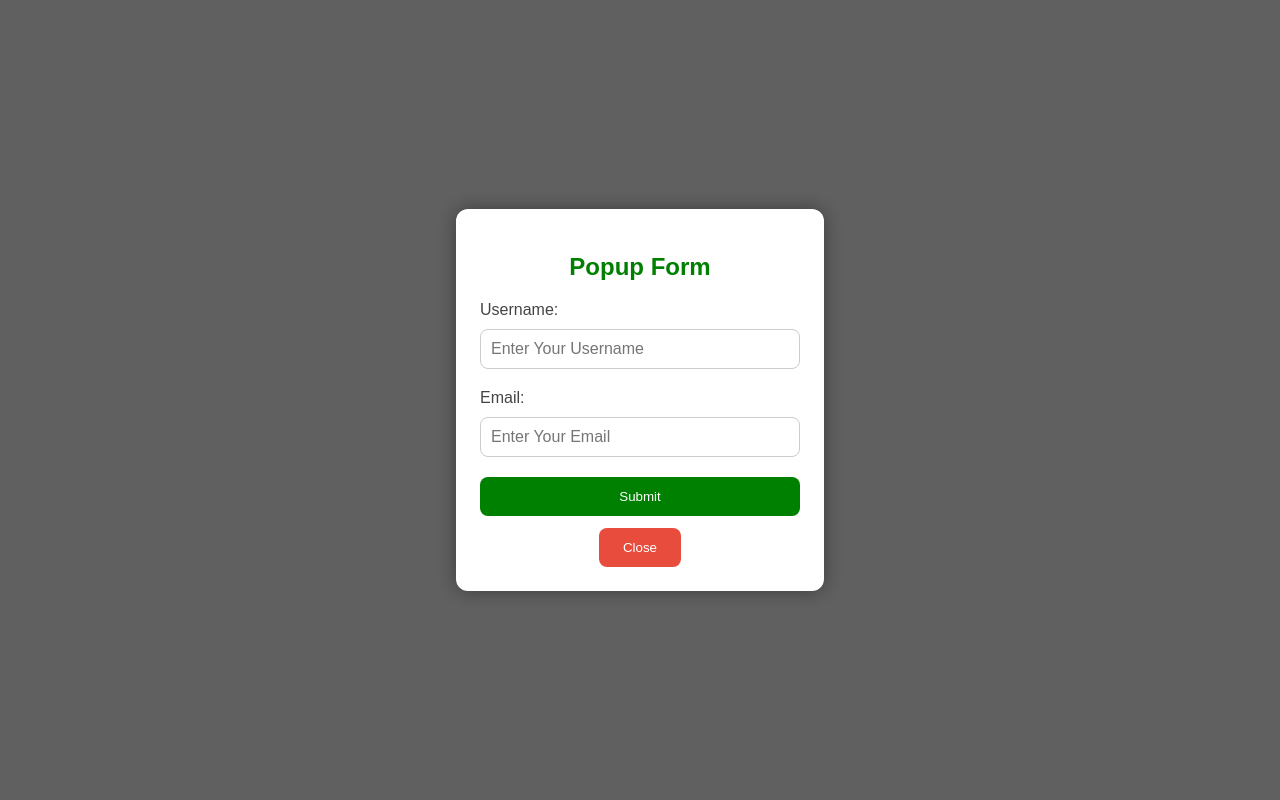
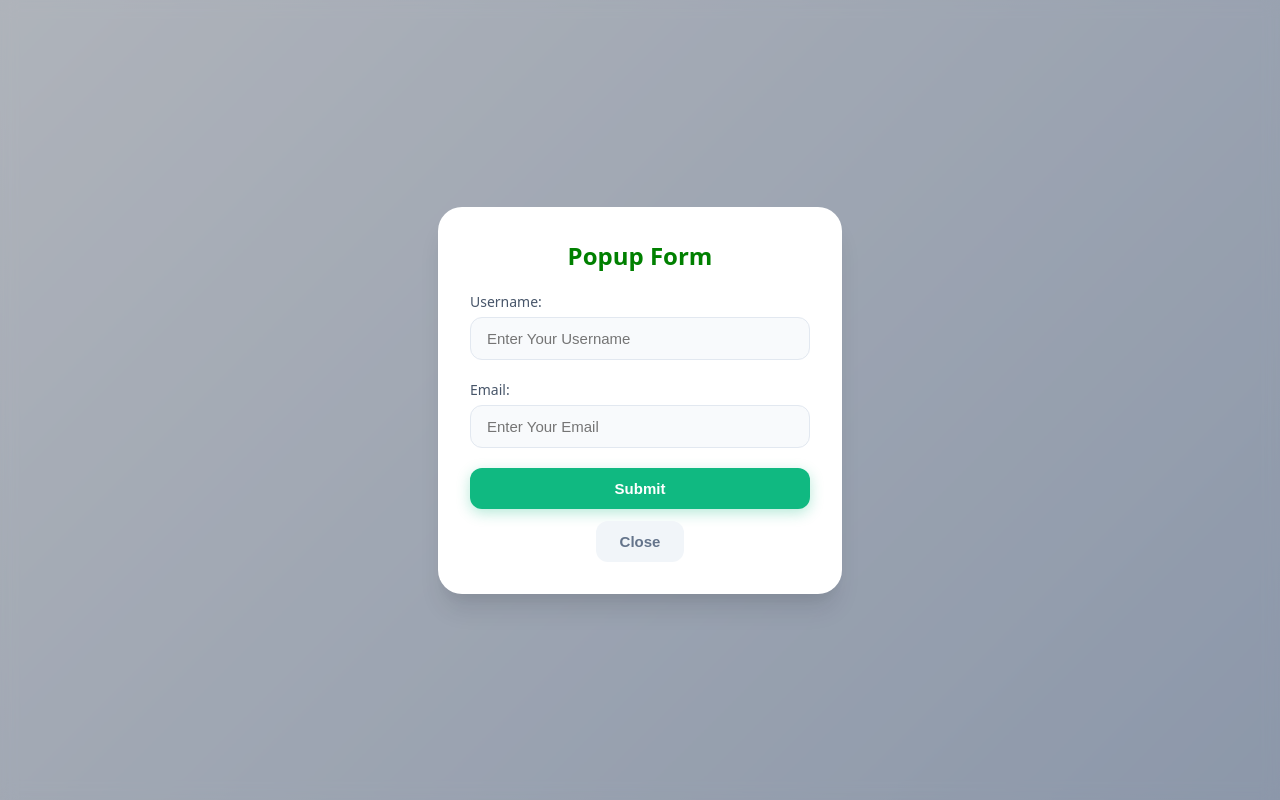
Before and after one commit to arifsatriya/kkppljs2, a plain HTML site: page index.html in a window 1280 px wide. Both pictures are taken after a click on the button "Open Popup Form". Drawn offline with Linux system fonts and the light colour scheme.

Commit message:
Update index.html

```diff
--- a/index.html
+++ b/index.html
@@ -7,8 +7,7 @@
           "width=device-width, initial-scale=1.0">
     <title>Popup Form</title>
     <style>
-
-/* Pengaturan halaman */
+  /* Pengaturan halaman dengan background gradasi modern */
 body {
   margin: 0;
   padding: 0;
@@ -16,44 +15,55 @@ body {
   display: flex;
   justify-content: center;
   align-items: center;
-    font-family: Arial, sans-serif;
-    background: #f0f0f0;
+  font-family: system-ui, -apple-system, BlinkMacSystemFont, 'Segoe UI', Roboto, Oxygen, Ubuntu, Cantarell, sans-serif;
+  background: linear-gradient(135deg, #f5f7fa 0%, #c3cfe2 100%);
+  color: #2d3748;
 }
 
-/* Tombol */
+/* Base Tombol dengan efek klik yang tactile */
 button {
   padding: 12px 24px;
   border: none;
-    border-radius: 8px;
-    color: white;
+  border-radius: 12px;
+  font-weight: 600;
+  font-size: 15px;
   cursor: pointer;
-    transition: 0.3s;
+  transition: all 0.25s cubic-bezier(0.4, 0, 0.2, 1);
 }
 
-.btn-open-popup,
-.btn-submit {
-    background: green;
+button:active {
+  transform: scale(0.96);
+}
+
+/* Tombol Aksi Utama (Gaya Kekinian: Bold & Vibrant) */
+.btn-open-popup, .btn-submit {
+  background: #10b981; /* Hijau Emerald modern */
+  color: white;
+  box-shadow: 0 4px 14px 0 rgba(16, 185, 129, 0.3);
 }
 
 .btn-open-popup {
-    font-size: 18px;
+  font-size: 16px;
+  letter-spacing: 0.5px;
 }
 
-.btn-open-popup:hover,
-.btn-submit:hover {
-    background: #4caf50;
+.btn-open-popup:hover, .btn-submit:hover {
+  background: #059669;
+  box-shadow: 0 6px 20px 0 rgba(5, 150, 105, 0.4);
+  transform: translateY(-2px);
 }
 
-/* Overlay popup */
+/* Overlay popup dengan efek blur (Glassmorphism) */
 .overlay-container {
   display: none;
   position: fixed;
   inset: 0;
   justify-content: center;
   align-items: center;
-    background: rgba(0, 0, 0, 0.6);
+  background: rgba(15, 23, 42, 0.3); /* Gelap transparan */
+  backdrop-filter: blur(8px); /* Efek blur kaca di belakangnya */
   opacity: 0;
-    transition: opacity 0.3s;
+  transition: opacity 0.3s ease;
 }
 
 .overlay-container.show {
@@ -61,68 +71,82 @@ button {
   opacity: 1;
 }
 
-/* Kotak popup */
+/* Kotak popup dengan Shadow Lembut & Struktur Clean */
 .popup-box {
-    width: 320px;
-    padding: 24px;
-    border-radius: 12px;
-    background: white;
+  width: 340px;
+  padding: 32px;
+  border-radius: 24px; /* Sudut lebih melengkung agar ramah di mata */
+  background: #ffffff;
   text-align: center;
-    box-shadow: 0 0 20px rgba(0, 0, 0, 0.4);
-    animation: fadeInUp 0.5s ease-out;
+  box-shadow: 0 20px 25px -5px rgba(0, 0, 0, 0.1), 0 10px 10px -5px rgba(0, 0, 0, 0.04);
+  animation: cubicBezierUp 0.4s cubic-bezier(0.34, 1.56, 0.64, 1); /* Efek pop sedikit memantul */
 }
 
 .popup-box h2 {
-    color: green;
+  color: #0f172a;
+  font-size: 24px;
+  font-weight: 700;
+  margin-top: 0;
+  margin-bottom: 8px;
 }
 
 /* Form */
 .form-container {
   display: flex;
   flex-direction: column;
+  margin-top: 20px;
 }
 
 .form-label {
-    margin-bottom: 10px;
-    color: #444;
+  margin-bottom: 6px;
+  color: #475569;
+  font-size: 14px;
+  font-weight: 500;
   text-align: left;
 }
 
+/* Input Minimalis dengan Fokus Outline yang Berwarna */
 .form-input {
   width: 100%;
   box-sizing: border-box;
-    padding: 10px;
+  padding: 12px 16px;
   margin-bottom: 20px;
-    border: 1px solid #ccc;
-    border-radius: 8px;
-    font-size: 16px;
+  border: 1.5px solid #e2e8f0;
+  border-radius: 12px;
+  font-size: 15px;
+  color: #1e293b;
+  background-color: #f8fafc;
+  transition: all 0.2s ease;
 }
 
-/* Tombol submit dan close */
-.btn-submit,
-.btn-close-popup {
-    padding: 12px 24px;
+.form-input:focus {
+  outline: none;
+  border-color: #10b981;
+  background-color: #ffffff;
+  box-shadow: 0 0 0 4px rgba(16, 185, 129, 0.15);
 }
 
+/* Tombol Batal / Tutup */
 .btn-close-popup {
   margin-top: 12px;
-    background: #e74c3c;
+  background: #f1f5f9; /* Menggunakan warna netral sekunder, bukan merah menyala */
+  color: #64748b;
 }
 
 .btn-close-popup:hover {
-    background: #c0392b;
+  background: #e2e8f0;
+  color: #334155;
 }
 
-/* Animasi popup */
-@keyframes fadeInUp {
+/* Animasi popup dengan kurva smooth */
+@keyframes cubicBezierUp {
   from {
     opacity: 0;
-        transform: translateY(20px);
+    transform: scale(0.9) translateY(30px);
   }
-
   to {
     opacity: 1;
-        transform: translateY(0);
+    transform: scale(1) translateY(0);
   }
 }
 
```
Lines whose indentation alone changed are shown as unchanged.
